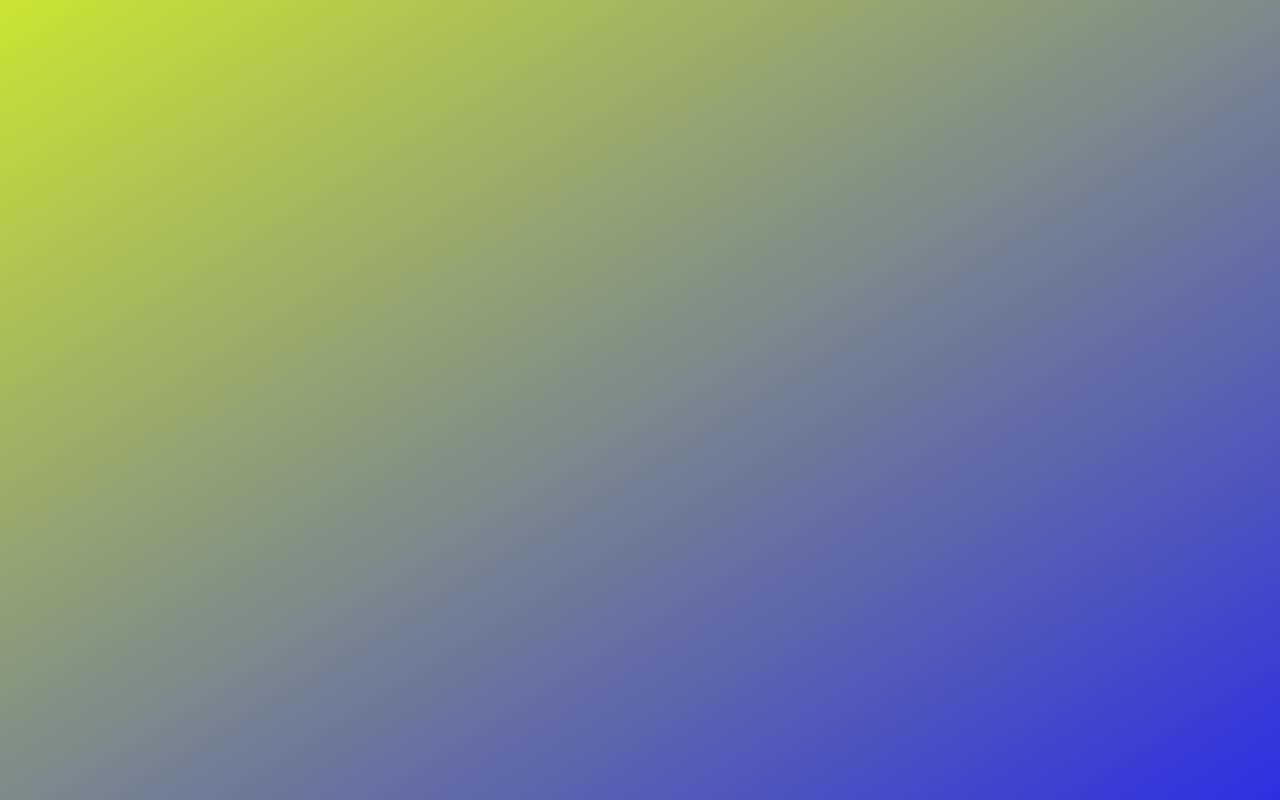
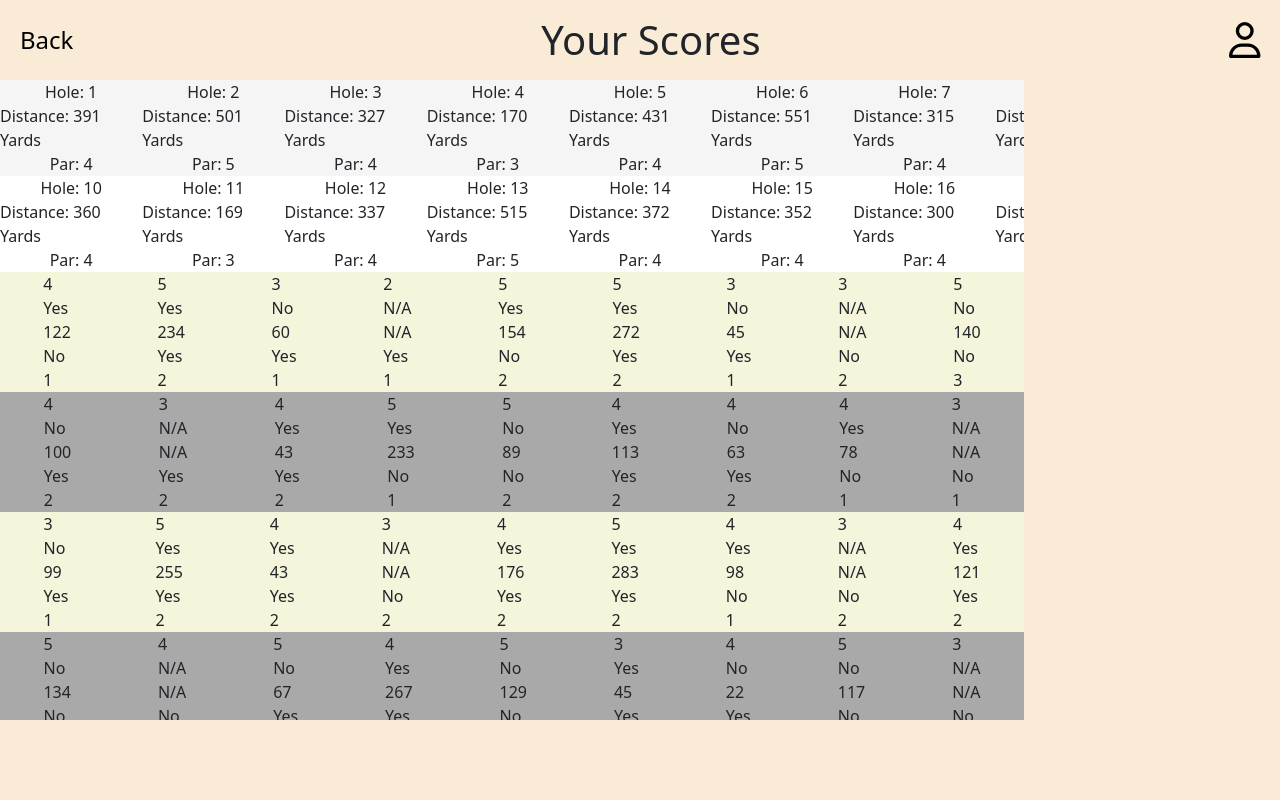
Before and after one commit to HoganBerens/hoganberens.github.io, a React (Create React App) app: page /yourScores in a window 1280 px wide. Built offline with nearby package versions, Linux system fonts and the light colour scheme.

Commit message:
adding score stats to dashboard

```diff
--- a/src/components/my-golf-game/utils.jsx
+++ b/src/components/my-golf-game/utils.jsx
@@ -19,14 +19,37 @@ export let course = {
   Distance: '6146 yards',
   Slope: 126,
   Rating: 70.6,
+  Holes: [
+    [
+      { Name: 1, Par: 4, Distance: 391 },
+      { Name: 2, Par: 5, Distance: 501 },
+      { Name: 3, Par: 4, Distance: 327 },
+      { Name: 4, Par: 3, Distance: 170 },
+      { Name: 5, Par: 4, Distance: 431 },
+      { Name: 6, Par: 5, Distance: 551 },
+      { Name: 7, Par: 4, Distance: 315 },
+      { Name: 8, Par: 3, Distance: 202 },
+      { Name: 9, Par: 4, Distance: 392 },
+    ],
+    [
+      { Name: 10, Par: 4, Distance: 360 },
+      { Name: 11, Par: 3, Distance: 169 },
+      { Name: 12, Par: 4, Distance: 337 },
+      { Name: 13, Par: 5, Distance: 515 },
+      { Name: 14, Par: 4, Distance: 372 },
+      { Name: 15, Par: 4, Distance: 352 },
+      { Name: 16, Par: 4, Distance: 300 },
+      { Name: 17, Par: 4, Distance: 316 },
+      { Name: 18, Par: 3, Distance: 145 },
+    ],
+  ],
 };
 
 export let scores = [
   [
+    [
       {
-      Hole: 1,
         Par: 4,
-      Distance: 391,
         FIR: true,
         apprDistance: 122,
         GIR: false,
@@ -34,9 +57,7 @@ export let scores = [
         Score: 4,
       },
       {
-      Hole: 2,
         Par: 5,
-      Distance: 501,
         FIR: true,
         apprDistance: 234,
         GIR: true,
@@ -44,9 +65,7 @@ export let scores = [
         Score: 5,
       },
       {
-      Hole: 3,
         Par: 4,
-      Distance: 327,
         FIR: false,
         apprDistance: 60,
         GIR: true,
@@ -54,17 +73,13 @@ export let scores = [
         Score: 3,
       },
       {
-      Hole: 4,
         Par: 3,
-      Distance: 170,
         GIR: true,
         numberOfPutts: 1,
         Score: 2,
       },
       {
-      Hole: 5,
         Par: 4,
-      Distance: 431,
         FIR: true,
         apprDistance: 154,
         GIR: false,
@@ -72,9 +87,7 @@ export let scores = [
         Score: 5,
       },
       {
-      Hole: 6,
         Par: 5,
-      Distance: 551,
         FIR: true,
         apprDistance: 272,
         GIR: true,
@@ -82,56 +95,35 @@ export let scores = [
         Score: 5,
       },
       {
-      Hole: 7,
         Par: 4,
-      Distance: 315,
         FIR: false,
         apprDistance: 45,
         GIR: true,
         numberOfPutts: 1,
         Score: 3,
       },
+      { Par: 3, GIR: false, numberOfPutts: 2, Score: 3 },
       {
-      Hole: 8,
-      Par: 3,
-      Distance: 202,
-      GIR: false,
-      numberOfPutts: 2,
-      Score: 3,
-    },
-    {
-      Hole: 9,
         Par: 4,
-      Distance: 392,
         FIR: false,
         apprDistance: 140,
         GIR: false,
         numberOfPutts: 3,
         Score: 5,
       },
+    ],
+    [
       {
-      Hole: 10,
         Par: 4,
-      Distance: 360,
         FIR: false,
         apprDistance: 100,
         GIR: true,
         numberOfPutts: 2,
         Score: 4,
       },
+      { Par: 3, GIR: true, numberOfPutts: 2, Score: 3 },
       {
-      Hole: 11,
-      Par: 3,
-      Distance: 169,
-
-      GIR: true,
-      numberOfPutts: 2,
-      Score: 3,
-    },
-    {
-      Hole: 12,
         Par: 4,
-      Distance: 337,
         FIR: true,
         apprDistance: 43,
         GIR: true,
@@ -139,9 +131,7 @@ export let scores = [
         Score: 4,
       },
       {
-      Hole: 13,
         Par: 5,
-      Distance: 515,
         FIR: true,
         apprDistance: 233,
         GIR: false,
@@ -149,9 +139,7 @@ export let scores = [
         Score: 5,
       },
       {
-      Hole: 14,
         Par: 4,
-      Distance: 372,
         FIR: false,
         apprDistance: 89,
         GIR: false,
@@ -159,9 +147,7 @@ export let scores = [
         Score: 5,
       },
       {
-      Hole: 15,
         Par: 4,
-      Distance: 352,
         FIR: true,
         apprDistance: 113,
         GIR: true,
@@ -169,9 +155,7 @@ export let scores = [
         Score: 4,
       },
       {
-      Hole: 16,
         Par: 4,
-      Distance: 300,
         FIR: false,
         apprDistance: 63,
         GIR: true,
@@ -179,29 +163,20 @@ export let scores = [
         Score: 4,
       },
       {
-      Hole: 17,
         Par: 4,
-      Distance: 316,
         FIR: true,
         apprDistance: 78,
         GIR: false,
         numberOfPutts: 1,
         Score: 4,
       },
-    {
-      Hole: 18,
-      Par: 3,
-      Distance: 145,
-      GIR: false,
-      numberOfPutts: 1,
-      Score: 3,
-    },
+      { Par: 3, GIR: false, numberOfPutts: 1, Score: 3 },
+    ],
   ],
   [
+    [
       {
-      Hole: 1,
         Par: 4,
-      Distance: 391,
         FIR: false,
         apprDistance: 99,
         GIR: true,
@@ -209,9 +184,7 @@ export let scores = [
         Score: 3,
       },
       {
-      Hole: 2,
         Par: 5,
-      Distance: 501,
         FIR: true,
         apprDistance: 255,
         GIR: true,
@@ -219,27 +192,16 @@ export let scores = [
         Score: 5,
       },
       {
-      Hole: 3,
         Par: 4,
-      Distance: 327,
         FIR: true,
         apprDistance: 43,
         GIR: true,
         numberOfPutts: 2,
         Score: 4,
       },
+      { Par: 3, GIR: false, numberOfPutts: 2, Score: 3 },
       {
-      Hole: 4,
-      Par: 3,
-      Distance: 170,
-      GIR: false,
-      numberOfPutts: 2,
-      Score: 3,
-    },
-    {
-      Hole: 5,
         Par: 4,
-      Distance: 431,
         FIR: true,
         apprDistance: 176,
         GIR: true,
@@ -247,9 +209,7 @@ export let scores = [
         Score: 4,
       },
       {
-      Hole: 6,
         Par: 5,
-      Distance: 551,
         FIR: true,
         apprDistance: 283,
         GIR: true,
@@ -257,55 +217,35 @@ export let scores = [
         Score: 5,
       },
       {
-      Hole: 7,
         Par: 4,
-      Distance: 315,
         FIR: true,
         apprDistance: 98,
         GIR: false,
         numberOfPutts: 1,
         Score: 4,
       },
+      { Par: 3, GIR: false, numberOfPutts: 2, Score: 3 },
       {
-      Hole: 8,
-      Par: 3,
-      Distance: 202,
-      GIR: false,
-      numberOfPutts: 2,
-      Score: 3,
-    },
-    {
-      Hole: 9,
         Par: 4,
-      Distance: 392,
         FIR: true,
         apprDistance: 121,
         GIR: true,
         numberOfPutts: 2,
         Score: 4,
       },
+    ],
+    [
       {
-      Hole: 10,
         Par: 4,
-      Distance: 360,
         FIR: false,
         apprDistance: 134,
         GIR: false,
         numberOfPutts: 2,
         Score: 5,
       },
+      { Par: 3, GIR: false, numberOfPutts: 2, Score: 4 },
       {
-      Hole: 11,
-      Par: 3,
-      Distance: 169,
-      GIR: false,
-      numberOfPutts: 2,
-      Score: 4,
-    },
-    {
-      Hole: 12,
         Par: 4,
-      Distance: 337,
         FIR: false,
         apprDistance: 67,
         GIR: true,
@@ -313,9 +253,7 @@ export let scores = [
         Score: 5,
       },
       {
-      Hole: 13,
         Par: 5,
-      Distance: 515,
         FIR: true,
         apprDistance: 267,
         GIR: true,
@@ -323,9 +261,7 @@ export let scores = [
         Score: 4,
       },
       {
-      Hole: 14,
         Par: 4,
-      Distance: 372,
         FIR: false,
         apprDistance: 129,
         GIR: false,
@@ -333,9 +269,7 @@ export let scores = [
         Score: 5,
       },
       {
-      Hole: 15,
         Par: 4,
-      Distance: 352,
         FIR: true,
         apprDistance: 45,
         GIR: true,
@@ -343,9 +277,7 @@ export let scores = [
         Score: 3,
       },
       {
-      Hole: 16,
         Par: 4,
-      Distance: 300,
         FIR: false,
         apprDistance: 22,
         GIR: true,
@@ -353,29 +285,20 @@ export let scores = [
         Score: 4,
       },
       {
-      Hole: 17,
         Par: 4,
-      Distance: 316,
         FIR: false,
         apprDistance: 117,
         GIR: false,
         numberOfPutts: 2,
         Score: 5,
       },
-    {
-      Hole: 18,
-      Par: 3,
-      Distance: 145,
-      GIR: false,
-      numberOfPutts: 1,
-      Score: 3,
-    },
+      { Par: 3, GIR: false, numberOfPutts: 1, Score: 3 },
+    ],
   ],
   [
+    [
       {
-      Hole: 1,
         Par: 4,
-      Distance: 391,
         FIR: false,
         apprDistance: 88,
         GIR: true,
@@ -383,9 +306,7 @@ export let scores = [
         Score: 4,
       },
       {
-      Hole: 2,
         Par: 5,
-      Distance: 501,
         FIR: true,
         apprDistance: 228,
         GIR: true,
@@ -393,27 +314,16 @@ export let scores = [
         Score: 5,
       },
       {
-      Hole: 3,
         Par: 4,
-      Distance: 327,
         FIR: true,
         apprDistance: 60,
         GIR: false,
         numberOfPutts: 1,
         Score: 4,
       },
+      { Par: 3, GIR: true, numberOfPutts: 2, Score: 3 },
       {
-      Hole: 4,
-      Par: 3,
-      Distance: 170,
-      GIR: true,
-      numberOfPutts: 2,
-      Score: 3,
-    },
-    {
-      Hole: 5,
         Par: 4,
-      Distance: 431,
         FIR: true,
         apprDistance: 174,
         GIR: false,
@@ -421,9 +331,7 @@ export let scores = [
         Score: 4,
       },
       {
-      Hole: 6,
         Par: 5,
-      Distance: 551,
         FIR: true,
         apprDistance: 278,
         GIR: false,
@@ -431,55 +339,35 @@ export let scores = [
         Score: 6,
       },
       {
-      Hole: 7,
         Par: 4,
-      Distance: 315,
         FIR: true,
         apprDistance: 39,
         GIR: true,
         numberOfPutts: 1,
         Score: 3,
       },
+      { Par: 3, GIR: false, numberOfPutts: 2, Score: 3 },
       {
-      Hole: 8,
-      Par: 3,
-      Distance: 202,
-      GIR: false,
-      numberOfPutts: 2,
-      Score: 3,
-    },
-    {
-      Hole: 9,
         Par: 4,
-      Distance: 392,
         FIR: true,
         apprDistance: 101,
         GIR: true,
         numberOfPutts: 2,
         Score: 4,
       },
+    ],
+    [
       {
-      Hole: 10,
         Par: 4,
-      Distance: 360,
         FIR: false,
         apprDistance: 77,
         GIR: true,
         numberOfPutts: 2,
         Score: 4,
       },
+      { Par: 3, GIR: true, numberOfPutts: 2, Score: 3 },
       {
-      Hole: 11,
-      Par: 3,
-      Distance: 169,
-      GIR: true,
-      numberOfPutts: 2,
-      Score: 3,
-    },
-    {
-      Hole: 12,
         Par: 4,
-      Distance: 337,
         FIR: false,
         apprDistance: 87,
         GIR: false,
@@ -487,9 +375,7 @@ export let scores = [
         Score: 5,
       },
       {
-      Hole: 13,
         Par: 5,
-      Distance: 515,
         FIR: true,
         apprDistance: 212,
         GIR: true,
@@ -497,9 +383,7 @@ export let scores = [
         Score: 5,
       },
       {
-      Hole: 14,
         Par: 4,
-      Distance: 372,
         FIR: true,
         apprDistance: 65,
         GIR: true,
@@ -507,9 +391,7 @@ export let scores = [
         Score: 3,
       },
       {
-      Hole: 15,
         Par: 4,
-      Distance: 352,
         FIR: true,
         apprDistance: 65,
         GIR: true,
@@ -517,9 +399,7 @@ export let scores = [
         Score: 4,
       },
       {
-      Hole: 16,
         Par: 4,
-      Distance: 300,
         FIR: false,
         apprDistance: 31,
         GIR: false,
@@ -527,23 +407,15 @@ export let scores = [
         Score: 4,
       },
       {
-      Hole: 17,
         Par: 4,
-      Distance: 316,
         FIR: false,
         apprDistance: 64,
         GIR: true,
         numberOfPutts: 1,
         Score: 3,
       },
-    {
-      Hole: 18,
-      Par: 3,
-      Distance: 145,
-      GIR: false,
-      numberOfPutts: 2,
-      Score: 4,
-    },
+      { Par: 3, GIR: false, numberOfPutts: 2, Score: 4 },
+    ],
   ],
 ];
 
--- a/src/components/my-golf-game/yourScores.css
+++ b/src/components/my-golf-game/yourScores.css
@@ -1,14 +1,71 @@
 .yourScores-wrapper {
-  height: 100%;
+  height: 100vh;
   width: 100%;
   background-color: antiquewhite;
 }
-.yourScores-hole-map-wrapper {
-  height: 100%;
+
+.yourScores-header {
+  display: flex;
+  height: 10%;
+  width: 100vw;
+  align-items: center;
+  justify-content: space-between;
+  padding: 20px;
+}
+
+.yourScores-courseAndScores-wrapper {
+  max-width: 80%;
+  max-height: 80%;
+  overflow-y: scroll;
+}
+
+.yourScores-header-title {
+  font-size: 40px;
+}
+
+.yourScores-course-information-front-wrapper {
+  display: flex;
+  justify-content: space-around;
+  width: 100vw;
+  background-color: whitesmoke;
+}
+
+.yourScores-course-information-back-wrapper {
+  display: flex;
+  justify-content: space-around;
+  width: 100vw;
+  background-color: white;
+}
+
+.yourScores-course-map {
+  display: flex;
+  align-items: center;
+  flex-direction: column;
+}
+
+.yourScores-player-score-map-wrapper {
+  display: flex;
+  flex-direction: column;
+}
+
+.yourScores-front-score-map-wrapper {
+  height: 25%;
   width: 100%;
+  display: flex;
+  justify-content: space-around;
   background-color: beige;
   display: flex;
-  flex-wrap: wrap;
+}
+.yourScores-back-score-map-wrapper {
+  height: 25%;
+  width: 100%;
+  display: flex;
+  justify-content: space-around;
+  background-color: darkgray;
+  display: flex;
+}
+
+.yourScores-hole-map-wrapper {
 }
 
 .yourScores-hole-info {
--- a/src/components/my-golf-game/yourScores.jsx
+++ b/src/components/my-golf-game/yourScores.jsx
@@ -1,47 +1,97 @@
-import React, { useEffect } from "react";
-import "./yourScores.css";
-import { scores } from "./utils";
+import React from 'react';
+import './yourScores.css';
+import { scores, course } from './utils';
+import { Link } from 'react-router-dom';
+import { FontAwesomeIcon } from '@fortawesome/react-fontawesome';
+import { faUser } from '@fortawesome/free-regular-svg-icons';
 
 const YourScores = () => {
-  /* let roundScore = scores[0];
-  let firArray = [];
-  let roundPlayed = [];
-  let parForRound = [];
+  let allHoles = course.Holes;
 
-  let sumOfRoundPlayed = roundPlayed.reduce((partialSum, a) => {
-    partialSum + a, 0;
-  });
-
-  let parOfCourse = parForRound.reduce((partialSum2, aa) => {
-    partialSum2 + aa, 0;
-  });
-  useEffect(() => {
-    for (let i = 0; i <= 17; i++) {
-      roundPlayed.push(roundScore[i].Score);
-      parForRound.push(roundScore[i].Par);
-      if (roundScore[i].FIR === undefined) {
-        console.log('Must have missed fairway');
-      } else {
-        firArray.push(1);
-      }
-    }
-  }, []);
   return (
     <div className="yourScores-wrapper">
-      <div>
-        {roundScore.map((hole, index) => (
-          <div key={index} className="yourScores-hole-map-wrapper">
-            <div className="yourScores-hole-info"></div>
-            <div className="yourScores-hole-info">Hole Number: {hole.Hole}</div>
-            <div className="yourScores-hole-info">Par: {hole.Par}</div>
-            <div className="yourScores-hole-info">Score: {hole.Score}</div>
-            <div className="yourScores-hole-info">{hole.Score}</div>
-            <div>{console.log(sumOfRoundPlayed, parOfCourse)}</div>
+      <div className="yourScores-header">
+        <Link to="/my-golf-game">Back</Link>
+        <div className="yourScores-header-title">Your Scores</div>
+        <Link to="/profile">
+          <FontAwesomeIcon className="fa-xl" icon={faUser} />
+        </Link>
+      </div>
+
+      <div className="yourScores-courseAndScores-wrapper" s>
+        <div className="yourScores-course-information-front-wrapper">
+          {allHoles[0].map((courseHole, courseHoleIndex) => (
+            <div key={courseHoleIndex} className="yourScores-course-map">
+              <div> Hole: {courseHole.Name}</div>
+              <div> Distance: {courseHole.Distance} Yards</div>
+              <div> Par: {courseHole.Par}</div>
+            </div>
+          ))}
+        </div>
+        <div className="yourScores-course-information-back-wrapper">
+          {allHoles[1].map((courseHole, courseHoleIndex) => (
+            <div key={courseHoleIndex} className="yourScores-course-map">
+              <div> Hole: {courseHole.Name}</div>
+              <div> Distance: {courseHole.Distance} Yards</div>
+              <div> Par: {courseHole.Par}</div>
+            </div>
+          ))}
+        </div>
+        {scores.map((score, index) => (
+          <div className="yourScores-player-score-map-wrapper">
+            <div key={index} className="yourScores-front-score-map-wrapper">
+              {score[0].map((frontHole, frontHoleIndex) => (
+                <div
+                  key={frontHoleIndex}
+                  className="yourScores-hole-map-wrapper"
+                >
+                  <div>{frontHole.Score}</div>
+                  {frontHole.FIR ? (
+                    <div className="">Yes</div>
+                  ) : frontHole.Par != 3 ? (
+                    <div>No</div>
+                  ) : (
+                    <div>N/A</div>
+                  )}
+                  {frontHole.apprDistance ? (
+                    <div>{frontHole.apprDistance}</div>
+                  ) : (
+                    <div>N/A</div>
+                  )}
+                  {frontHole.GIR ? <div>Yes</div> : <div>No</div>}
+                  <div>{frontHole.numberOfPutts}</div>
+                </div>
+              ))}
+            </div>
+            <div key={index} className="yourScores-back-score-map-wrapper">
+              {score[1].map((backHole, backHoleIndex) => (
+                <div
+                  key={backHoleIndex}
+                  className="yourScores-hole-map-wrapper"
+                >
+                  <div>{backHole.Score}</div>
+                  {backHole.FIR ? (
+                    <div className="">Yes</div>
+                  ) : backHole.Par != 3 ? (
+                    <div>No</div>
+                  ) : (
+                    <div>N/A</div>
+                  )}
+                  {backHole.apprDistance ? (
+                    <div>{backHole.apprDistance}</div>
+                  ) : (
+                    <div>N/A</div>
+                  )}
+                  {backHole.GIR ? <div>Yes</div> : <div>No</div>}
+                  <div>{backHole.numberOfPutts}</div>
+                </div>
+              ))}
+            </div>
           </div>
         ))}
       </div>
     </div>
-  ); */
+  );
 };
 
 export default YourScores;
```
Also changed, not shown: src/components/my-golf-game/newScore.css (+15 -8 lines), src/components/my-golf-game/newScore.jsx (+58 -50 lines). Lines whose indentation alone changed are shown as unchanged.
